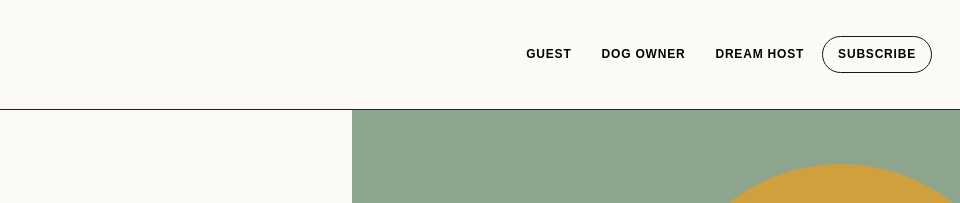
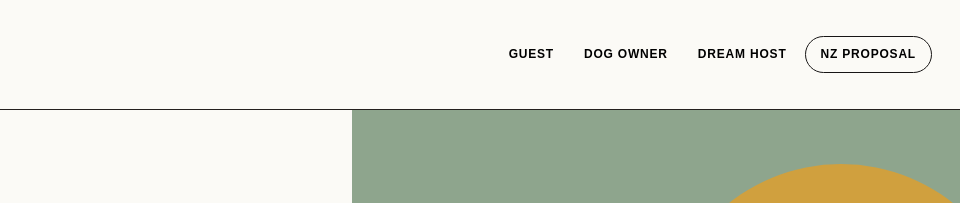
Before and after one commit to moseslovesemail/drifterdreams, a website: page public/index.html in a window 1280 px wide. Shown: the top 203 px of the page, 320-1280 px from the left. Drawn offline with Linux system fonts and the light colour scheme; no server answers.

Commit message:
Rename subscription nav to NZ proposal

```diff
--- a/public/index.html
+++ b/public/index.html
@@ -17,7 +17,7 @@
       <button data-route="guest">GUEST</button>
       <button data-route="owner">DOG OWNER</button>
       <button data-route="host">DREAM HOST</button>
-      <button class="pill" data-route="subscribe">SUBSCRIBE</button>
+      <button class="pill" data-route="subscribe">NZ PROPOSAL</button>
     </nav>
   </header>
 
```
